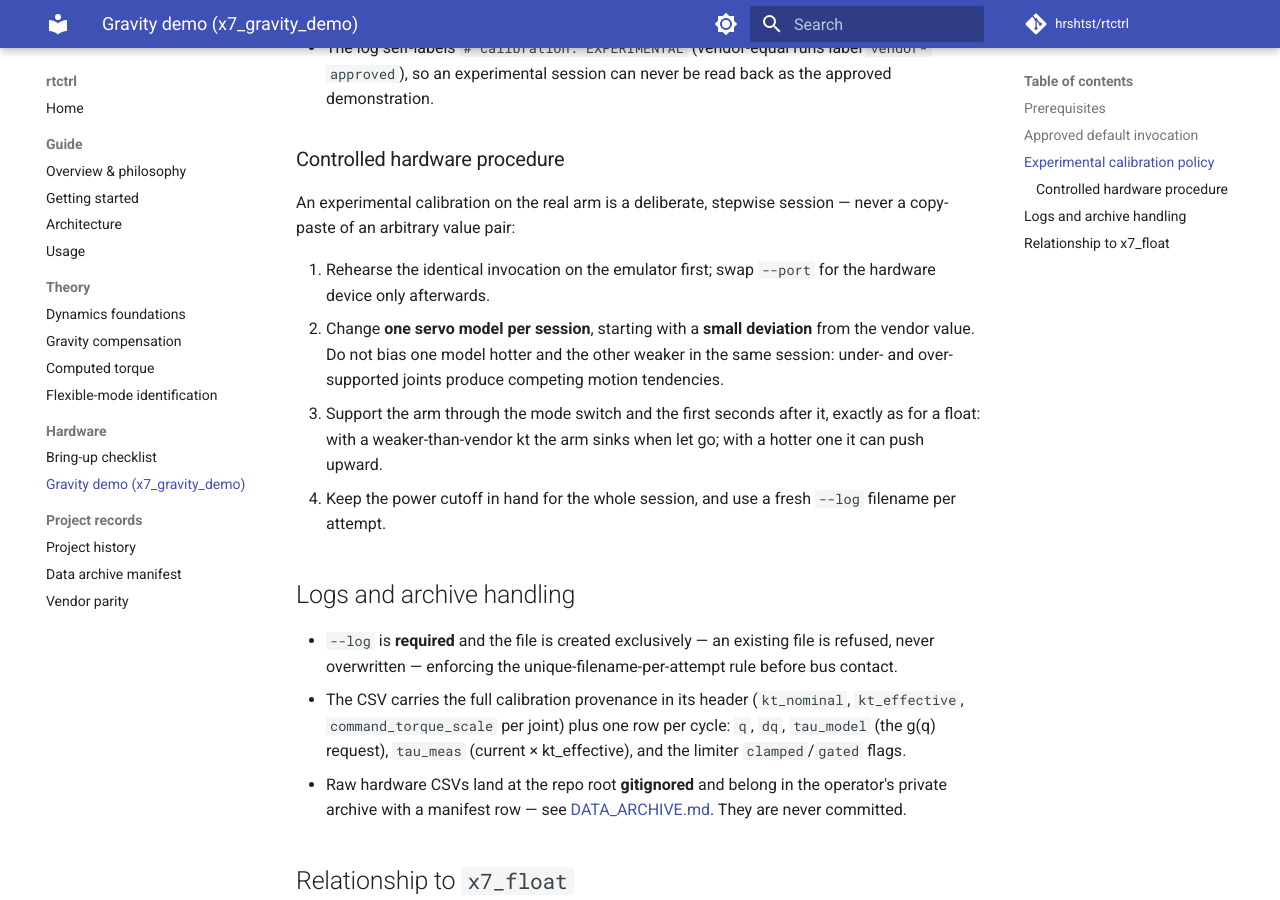
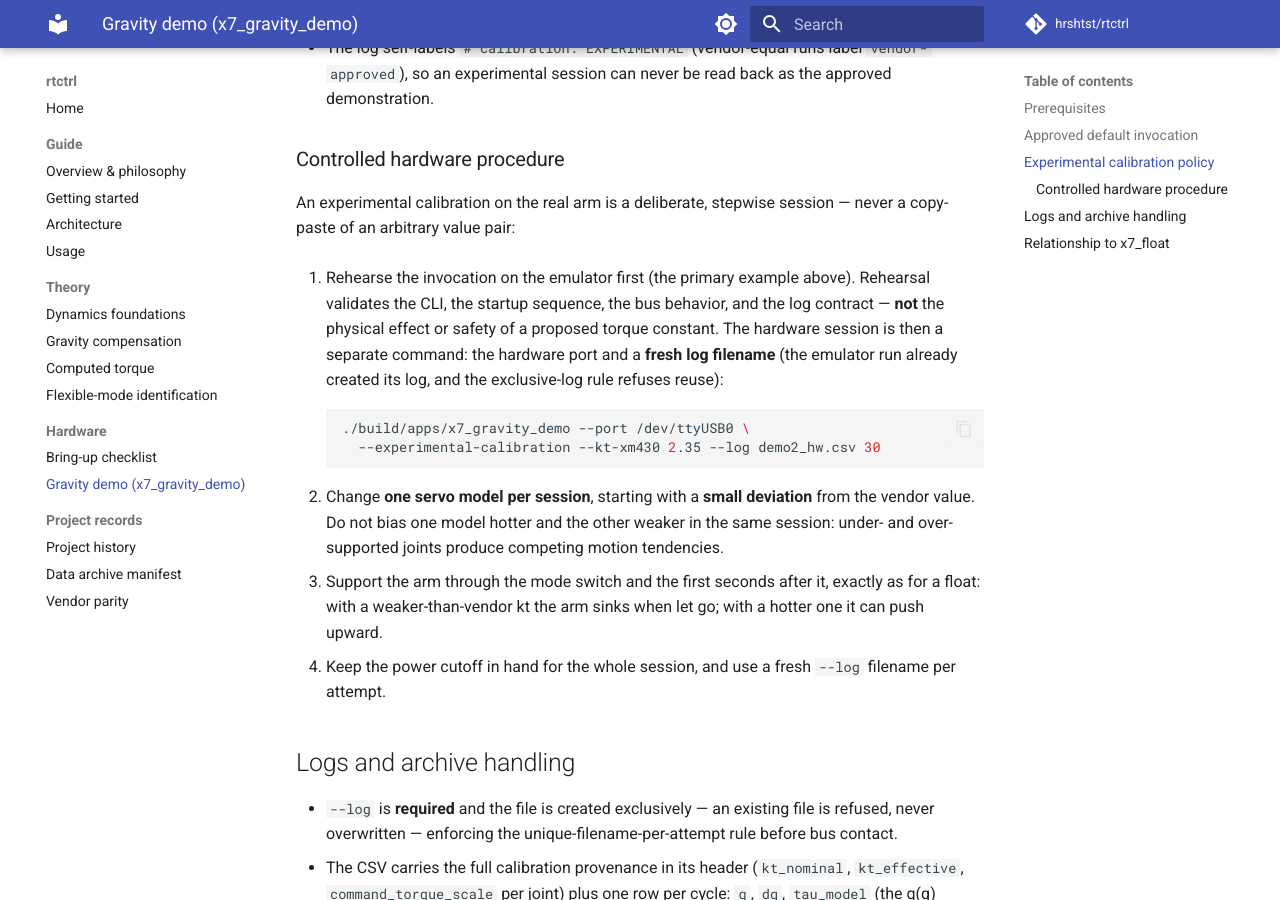
Before and after one commit to hrshtst/rtctrl, an MkDocs documentation site: the page built from docs/GRAVITY_DEMO.md, in a window 1280 px wide and 900 px high, scrolled down 2017 px. Built offline with MkDocs 1.6.1 and Material for MkDocs 9.7.7, drawn with Linux system fonts in a browser that asks for light colours; comment, search, counter and statistics services are not loaded.

Commit message:
docs: make the experimental hardware procedure literally followable
Doc-review finding: step 1 said to repeat the identical emulator
invocation with only --port swapped, but the emulator run already
created the log and the exclusive-log rule would refuse the hardware
run. The step now gives a separate hardware command with a fresh
filename (demo2_hw.csv) and clarifies what rehearsal validates — the
CLI, startup sequence, bus behavior, and log contract, NOT the
physical effect or safety of a proposed torque constant.

````diff
--- a/docs/GRAVITY_DEMO.md
+++ b/docs/GRAVITY_DEMO.md
@@ -109,8 +109,19 @@ every experimental value there before any hardware session:
 An experimental calibration on the real arm is a deliberate,
 stepwise session — never a copy-paste of an arbitrary value pair:
 
-1. Rehearse the identical invocation on the emulator first; swap
-   `--port` for the hardware device only afterwards.
+1. Rehearse the invocation on the emulator first (the primary
+   example above). Rehearsal validates the CLI, the startup sequence,
+   the bus behavior, and the log contract — **not** the physical
+   effect or safety of a proposed torque constant. The hardware
+   session is then a separate command: the hardware port and a
+   **fresh log filename** (the emulator run already created its log,
+   and the exclusive-log rule refuses reuse):
+
+    ```sh
+    ./build/apps/x7_gravity_demo --port /dev/ttyUSB0 \
+      --experimental-calibration --kt-xm430 2.35 --log demo2_hw.csv 30
+    ```
+
 2. Change **one servo model per session**, starting with a **small
    deviation** from the vendor value. Do not bias one model hotter
    and the other weaker in the same session: under- and
````
